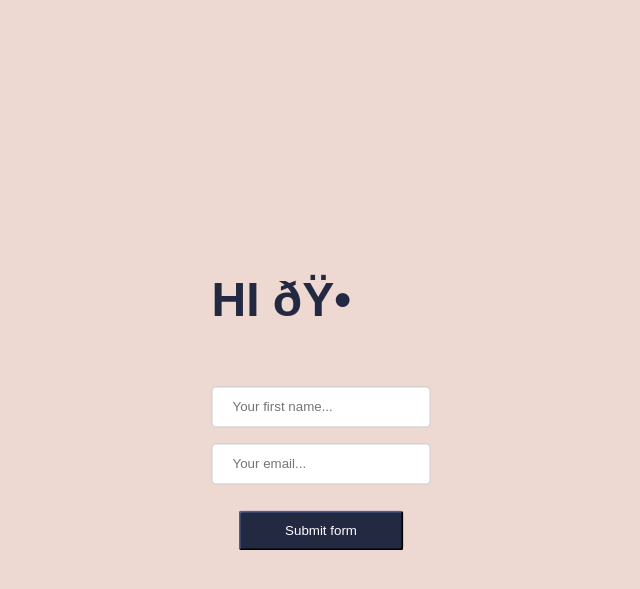
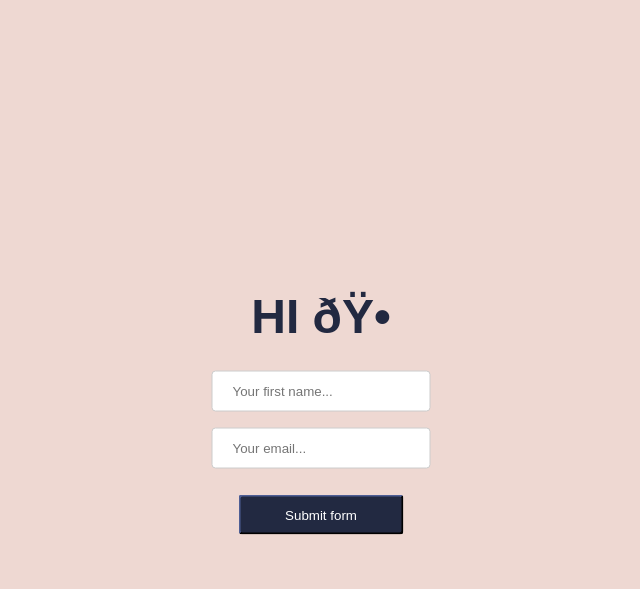
Before and after one commit to theFlawlessHack/web-pepe, a PHP site: page / in a window 1280 px wide. Shown: the top 589 px of the page, without its empty margins (327-967 px from the left). Run offline with PHP 8.4, Linux system fonts and the light colour scheme; some libraries are stand-ins or nearby versions.

Commit message:
fix front end center align with h1

```diff
--- a/css/index.css
+++ b/css/index.css
@@ -14,6 +14,9 @@
 
     font-family: sans-serif;
     font-size: 3em;
+
+    margin: 0 auto;
+    display: table;
 }
 
 input[type=text], select{
```
